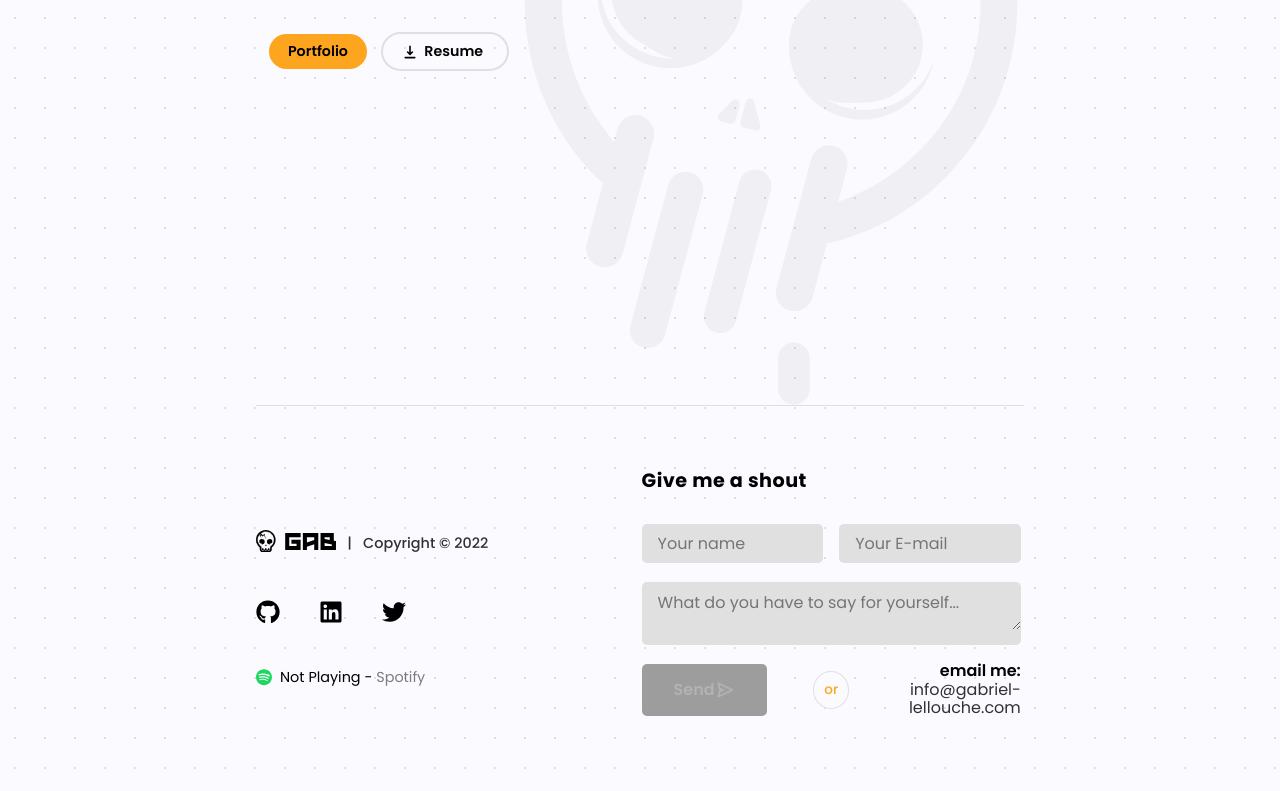
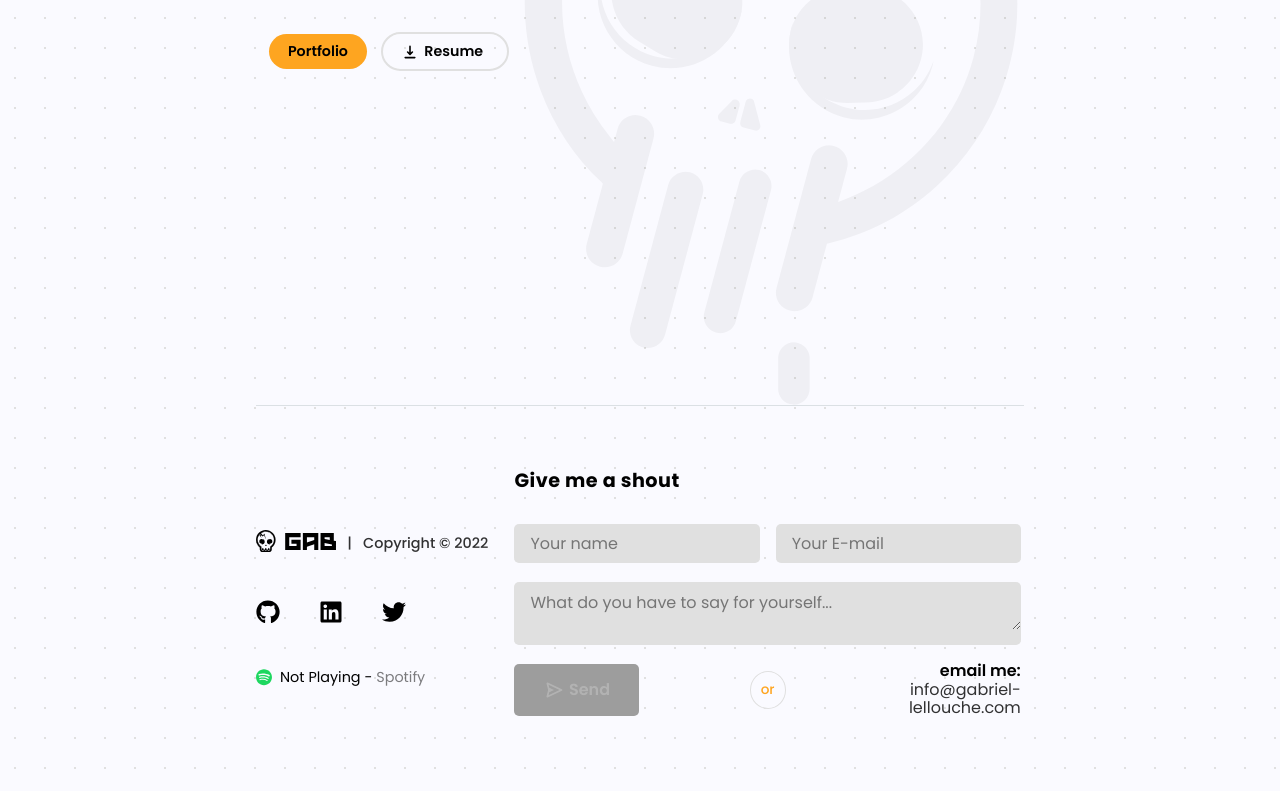
Before and after one commit to Darkryhr/digital-garden, a Next.js app: page / in a window 1280 px wide. Shown: the part 417-1208 px from the top of the page. Built offline with nearby package versions, Linux system fonts and the light colour scheme; no server answers.

Commit message:
fixed spotify overflow

```diff
--- a/components/Contact/index.tsx
+++ b/components/Contact/index.tsx
@@ -113,13 +113,13 @@ const Contact = () => {
               'Sending...'
             ) : (
               <>
-                Send
                 <BiSend
                   size={20}
                   style={{
                     fill: 'white',
                   }}
                 />
+                Send
               </>
             )}{' '}
           </Submit>
@@ -252,14 +252,23 @@ const Submit = styled(motion.button)`
   max-width: 125px;
   font-weight: 600;
   border-radius: 5px;
-  justify-content: space-around;
   border: none;
+  justify-content: center;
   outline: none;
   cursor: pointer;
   &:disabled {
     cursor: default;
     filter: brightness(70%);
     background: ${({ theme }) => theme.colors.secondary};
+  }
+  svg {
+    min-width: 20px;
+    margin-right: 5px;
+  }
+  @media (${breakpoint.device.sm}) {
+    max-width: none;
+
+    width: 100%;
   }
 `;
 
--- a/components/Footer/index.tsx
+++ b/components/Footer/index.tsx
@@ -70,7 +70,7 @@ const Footer = () => {
 export default Footer;
 
 const ContentWrapper = styled.div`
-  width: 100%;
+  width: 50%;
   display: flex;
   flex-direction: column;
   @media (${breakpoint.device.sm}) {
@@ -91,6 +91,9 @@ const Wrapper = styled.footer`
   max-width: ${breakpoint.size.lg};
   margin: 0 auto;
   padding: 1rem 0 1.5rem 0;
+  @media (${breakpoint.device.md}) {
+    padding: 1rem 1rem 1.5rem 1rem;
+  }
   @media (${breakpoint.device.sm}) {
     flex-direction: column-reverse;
 
--- a/components/NowPlaying.tsx
+++ b/components/NowPlaying.tsx
@@ -13,6 +13,7 @@ export default function NowPlaying() {
         viewBox='0 0 168 168'
         style={{
           width: '16px',
+          minWidth: '16px',
           marginRight: '8px',
         }}
       >
@@ -47,7 +48,7 @@ const Wrapper = styled.div`
   font-size: 0.9rem;
   margin: 0 auto;
   padding-top: 1rem;
-
+  padding-right: 2rem;
   @media (${breakpoint.device.md}) {
     align-items: center;
     justify-content: center;
@@ -60,11 +61,14 @@ const Wrapper = styled.div`
 const SongData = styled.div`
   display: flex;
   align-items: flex-end;
+  overflow: hidden;
   text-overflow: ellipsis;
   white-space: nowrap;
+  max-width: 100%;
 `;
 
 const SongTitle = styled.a`
+  overflow: hidden;
   text-overflow: ellipsis;
   white-space: nowrap;
 `;
@@ -73,4 +77,7 @@ const NotPlaying = styled.p``;
 
 const Artist = styled.p`
   opacity: 0.5;
+  overflow: hidden;
+  text-overflow: ellipsis;
+  white-space: nowrap;
 `;
--- a/components/shared/index.ts
+++ b/components/shared/index.ts
@@ -102,6 +102,7 @@ export const Column = styled.section<{ $end?: boolean; $layout?: boolean }>`
   ${props => (props.$layout ? 'padding: 3rem 0' : '')};
 
   @media (${breakpoint.device.sm}) {
+    align-items: center;
   }
 `;
 
```
